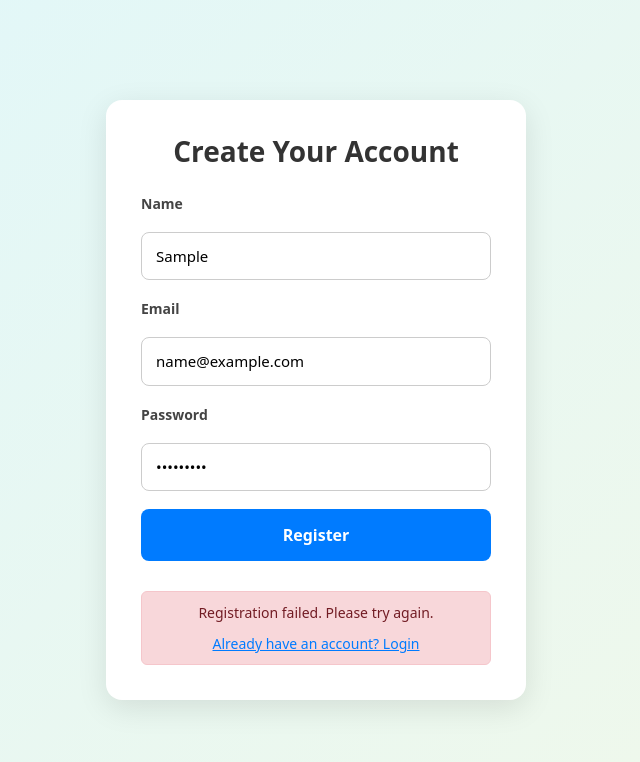
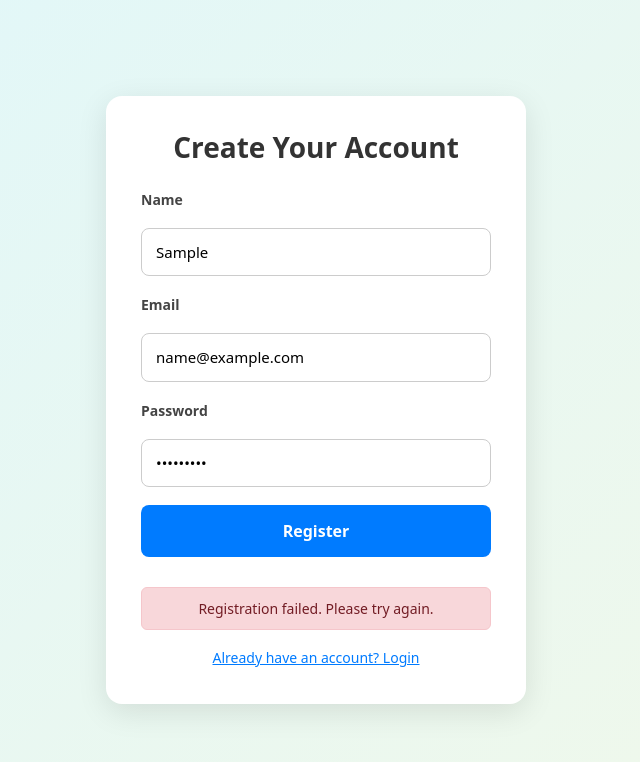
Before and after one commit to suriyamuthukumarasamy/medical-frontend, a React (Create React App) app: page / in a window 1280 px wide. Both pictures are taken after typing "Sample", "name@example.com", "Sample123" into the empty fields and a click on the button "Register". Shown: the top 762 px of the page, without its empty margins (324-964 px from the left). Built offline with nearby package versions, Linux system fonts and the light colour scheme; no server answers.

Commit message:
fix register

```diff
--- a/src/login/LoginIn.jsx
+++ b/src/login/LoginIn.jsx
@@ -26,7 +26,8 @@ const LoginIn = () => {
 
       alert(`✅ Welcome ${user.name}! You are logged in as ${user.role}.`);
 
-      // Navigate immediately after alert
+      // Delay navigation slightly after alert
+      setTimeout(() => {
         if (user.role === "admin") {
           navigate("/admin");
         } else if (user.role === "customer" || user.role === "user") {
@@ -34,15 +35,16 @@ const LoginIn = () => {
         } else {
           navigate("/");
         }
+      }, 100);
 
-      // Set session expiration
+      // Session timeout logic
       setTimeout(() => {
         localStorage.removeItem("token");
         localStorage.removeItem("token_expiry");
         localStorage.removeItem("user");
         alert("Session expired. Please log in again.");
         navigate("/loginIn");
-      }, 60 * 60 * 1000);
+      }, 60 * 60 * 1000); // 1 hour
     } catch (err) {
       console.error("Login error:", err);
       const message =
--- a/src/login/Register.jsx
+++ b/src/login/Register.jsx
@@ -60,7 +60,7 @@ const Register = () => {
         <h2 style={styles.heading}>Create Your Account</h2>
 
         <form onSubmit={handleRegister} style={styles.form}>
-          <label htmlFor="fullName" style={styles.label}>Name</label>
+          <label htmlFor="name" style={styles.label}>Name</label>
           <input
             id="name"
             type="text"
@@ -104,16 +104,14 @@ const Register = () => {
           </button>
 
           {successMessage && <div style={styles.success}>{successMessage}</div>}
-          {errorMessage && (
-            <div style={styles.error}>
-              {errorMessage}
-              <br />
-              <Link to="/loginIn" style={styles.link}>
-                Already have an account? Login
-              </Link>
-            </div>
-          )}
+          {errorMessage && <div style={styles.error}>{errorMessage}</div>}
         </form>
+
+        <div style={{ marginTop: "15px", textAlign: "center" }}>
+          <Link to="/loginIn" style={styles.link}>
+            Already have an account? Login
+          </Link>
+        </div>
       </div>
     </div>
   );
@@ -193,8 +191,6 @@ const styles = {
     textAlign: "center",
   },
   link: {
-    display: "block",
-    marginTop: "10px",
     fontSize: "14px",
     color: "#007bff",
     textDecoration: "underline",
```
Lines whose indentation alone changed are shown as unchanged.
